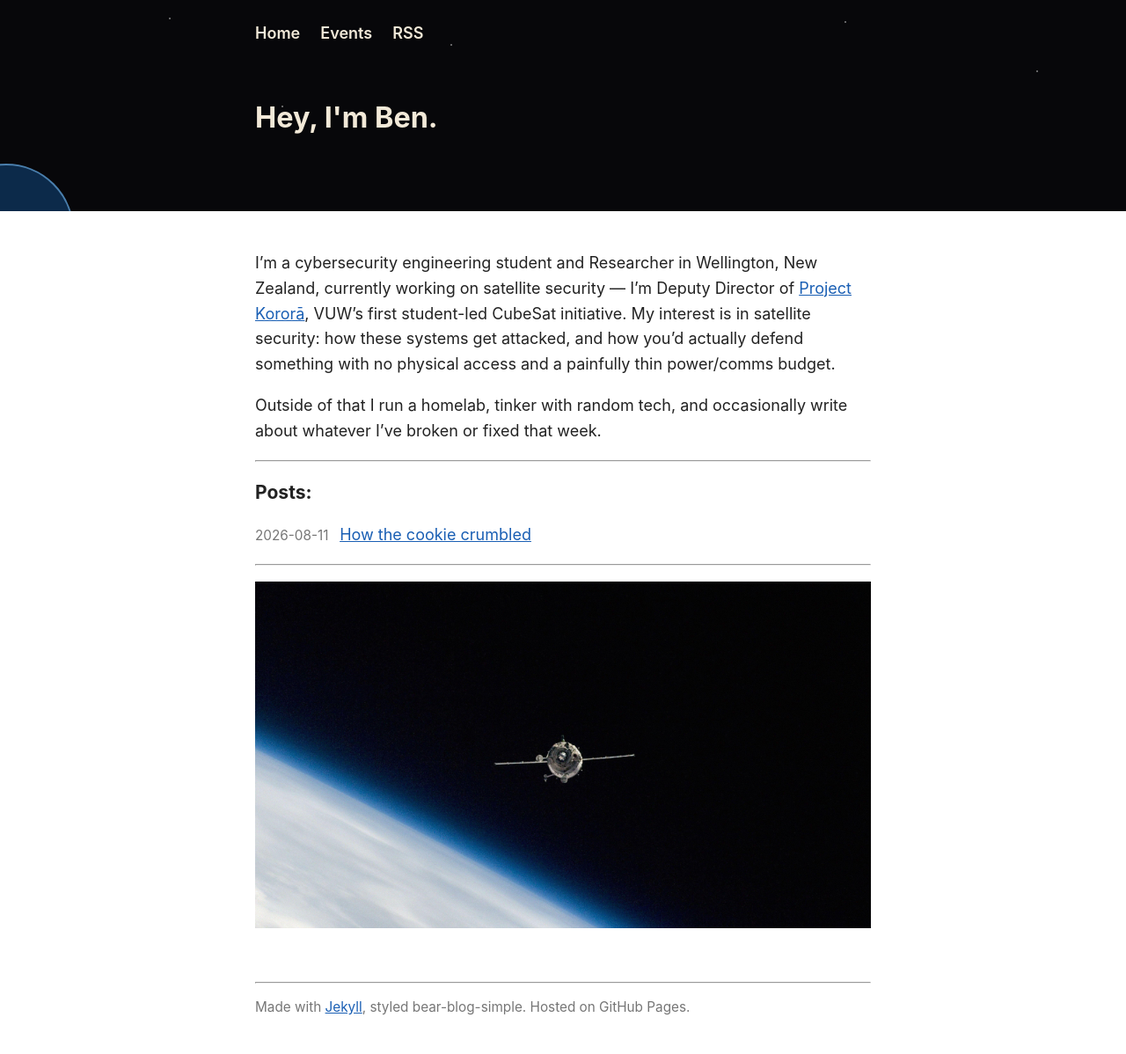
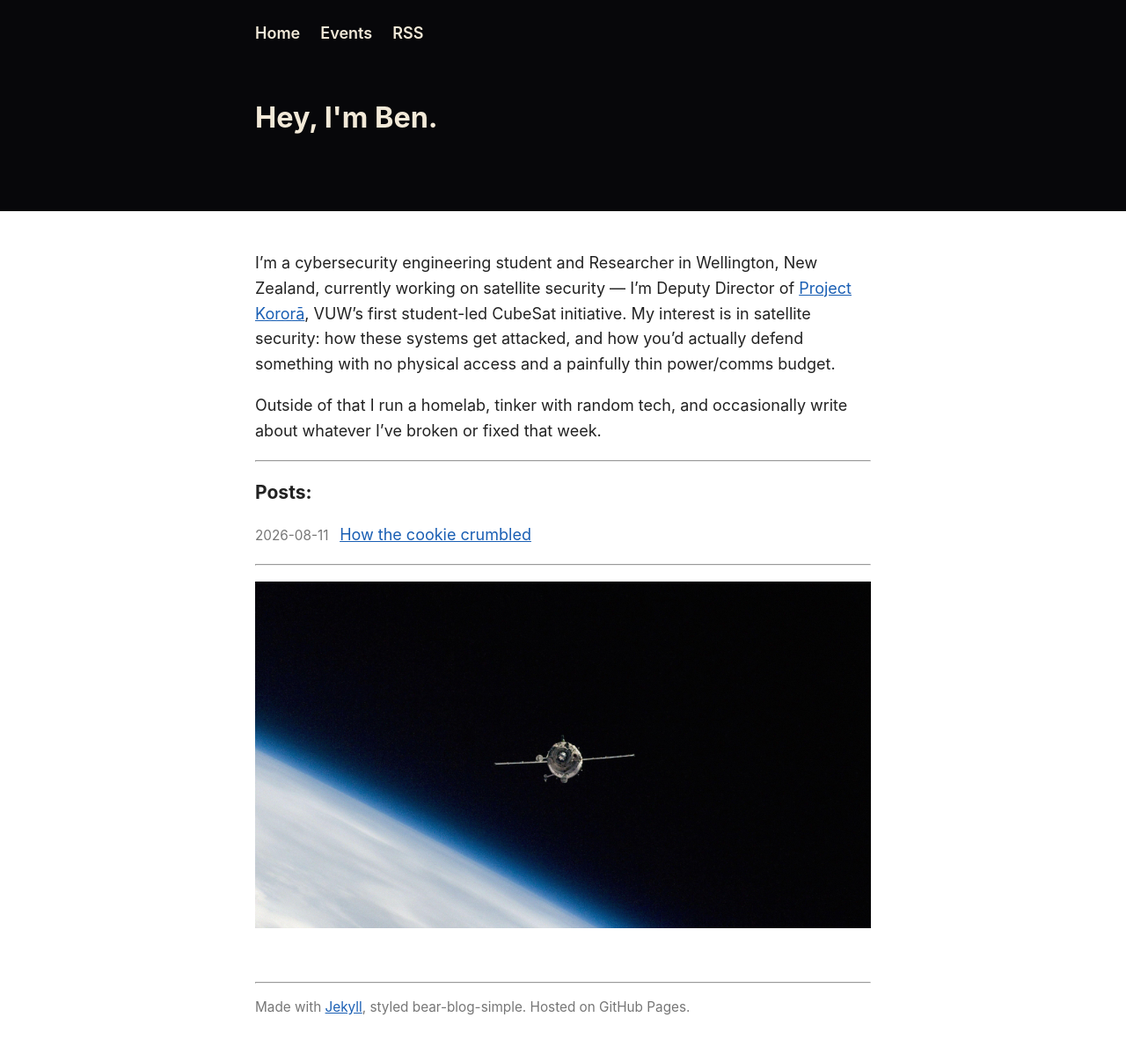
Before and after one commit to benvandw/benvandw.github.io, a Jekyll site: the page built from index.md, in a window 1280 px wide. Shown: the whole page at 88% size. Built offline with Jekyll 4.4.1, drawn with Linux system fonts in a browser that asks for light colours.

Commit message:
Refactor header layout and update hero text display

```diff
--- a/_layouts/default.html
+++ b/_layouts/default.html
@@ -10,13 +10,13 @@
 </head>
 <body>
   <header class="hero">
-    <div class="earthrise" aria-hidden="true">
-      <span class="star" style="top:20px; left:15%;"></span>
-      <span class="star" style="top:50px; left:40%;"></span>
-      <span class="star" style="top:24px; left:75%;"></span>
-      <span class="star" style="top:80px; left:92%;"></span>
-      <span class="star" style="top:120px; left:25%;"></span>
-      <div class="earth"></div>
+    <div class="starfield" aria-hidden="true">
+      <span class="star" style="top:16px; left:15%;"></span>
+      <span class="star" style="top:34px; left:40%;"></span>
+      <span class="star" style="top:20px; left:75%;"></span>
+      <span class="star" style="top:48px; left:92%;"></span>
+      <span class="star" style="top:60px; left:25%;"></span>
+      <span class="star" style="top:70px; left:58%;"></span>
     </div>
     <div class="hero-inner">
       <nav>
@@ -27,6 +27,10 @@
       {% if page.url == "/" %}
       <div class="hero-text">
         <h1>Hey, I'm Ben.</h1>
+      </div>
+      {% elsif page.title %}
+      <div class="hero-text">
+        <h1>{{ page.title }}</h1>
       </div>
       {% endif %}
     </div>
```
